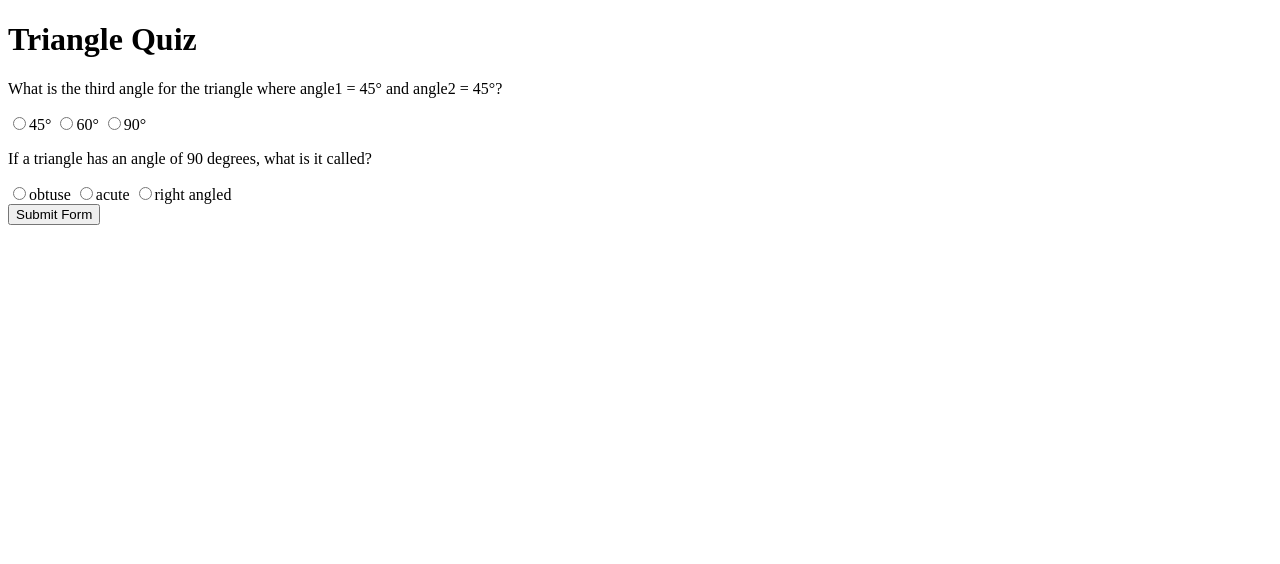
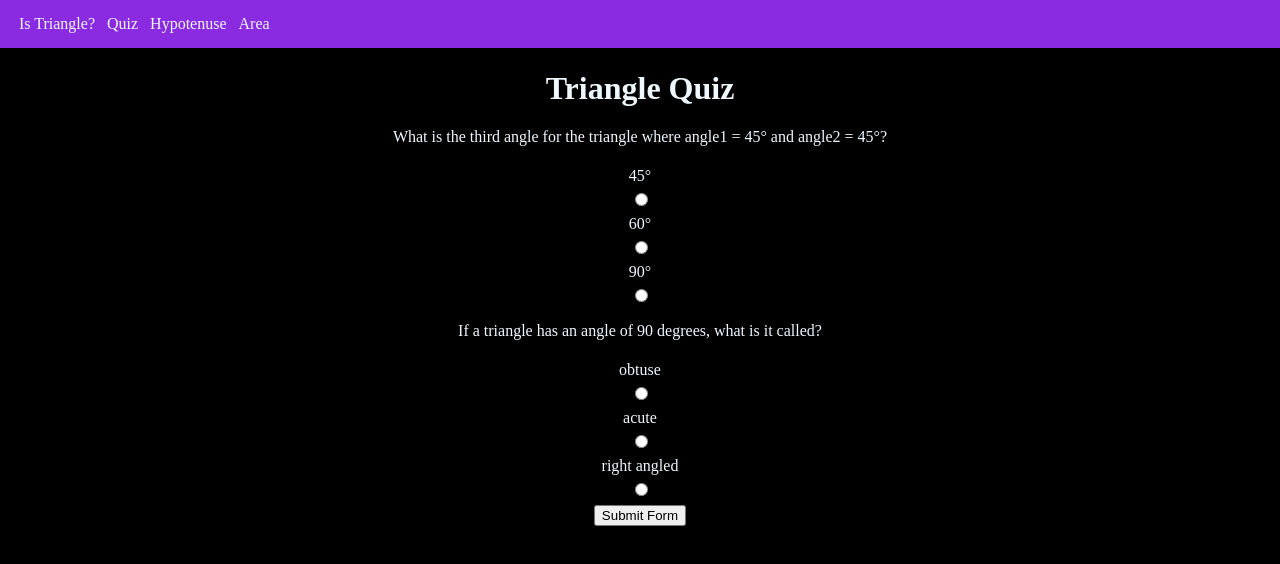
Before and after one commit to meghnaaallam/fun-with-triangles, a plain HTML site: page quiz.html in a window 1280 px wide. Drawn offline with Linux system fonts and the light colour scheme.

Commit message:
css added

```diff
--- a/area.js
+++ b/area.js
@@ -9,5 +9,5 @@ function areaofTriangle()
 {
     let area1= (Number(areaInput[0].value) * Number(areaInput[1].value))
     area1= 0.5* area1;
-    console.log(area1)
+    outputArea.textContent= `Area of the triangle is ${area1}`
 }
--- a/quiz.html
+++ b/quiz.html
@@ -8,26 +8,34 @@
     <link rel="stylesheet" href="style.css">
 </head>
 <body>
+    <nav>
+        <a href="index.html">Is Triangle?</a>
+       <a href="quiz.html">Quiz</a>
+       <a href="hypotenuse.html">Hypotenuse</a>
+       <a href="area.html">Area</a>
+    </nav>
+    <div class="container">
     <h1>Triangle Quiz</h1>
     <form action="" id="user-form">
 <p>What is the third angle for the triangle where angle1 = 45° and angle2 = 45°?</p>
-<label>
-<input required type="radio"  value="45°" name="question1">45°</label>
-<label>
-    <input required type="radio" value="60°" name="question1">60°</label>
-    <label>
-        <input required type="radio"  name="question1" value="90°">90°</label>
+<label>45°</label>
+<input required type="radio"  value="45°" name="question1">
+<label>60°</label>
+    <input required type="radio" value="60°" name="question1">
+    <label>90°</label>
+        <input required type="radio"  name="question1" value="90°">
 
         <p>If a triangle has an angle of 90 degrees, what is it called?</p>
-        <label>
-            <input required type="radio"  name="question2" value="obtuse">obtuse</label>
-            <label>
-                <input required type="radio" name="question2" value="acute">acute</label>
-                <label>
-                    <input required type="radio"  name="question2" value="right angled">right angled</label>
+        <label>obtuse</label>
+            <input required type="radio"  name="question2" value="obtuse">
+            <label>acute</label>
+                <input required type="radio" name="question2" value="acute">
+                <label>right angled</label>
+                    <input required type="radio"  name="question2" value="right angled">
     </form>
     <button type="submit" class="quiz-input">Submit Form</button>
     <h3 id="output-quiz"></h3>
+</div>
     <script src="quiz.js"></script>
 </body>
 </html>
--- a/style.css
+++ b/style.css
@@ -1,3 +1,42 @@
-.user-input,.area-input, .hyp-input, .quiz-input{
+input[type="number"],label{
     display:block;
+    margin-bottom: 5px;
+    margin: 0 auto;
+    padding:5px;
+    width: 35%;
+    text-align: center;
 }
+
+
+input[type="radio"] {
+display:inline;
+}
+
+body {
+    background-color: black;
+    color: aliceblue;
+}
+
+h1 {
+    text-align: center;
+    margin-top: 70px;
+}
+nav {
+    background-color: blueviolet;
+    padding: 15px;
+    top: 0;
+    left: 0;
+    position: fixed;
+    width: 100%;
+}
+
+nav a {
+    color: aliceblue;
+    padding: 4px;
+    text-decoration: none;
+}
+.container, button {
+   text-align: center;
+   /* margin:0 auto; */
+   margin-top: 5px;
+}
```
Also changed, not shown: area.html (+9 -1 lines), hypotenuse.html (+9 -1 lines), index.html (+8 -4 lines).
